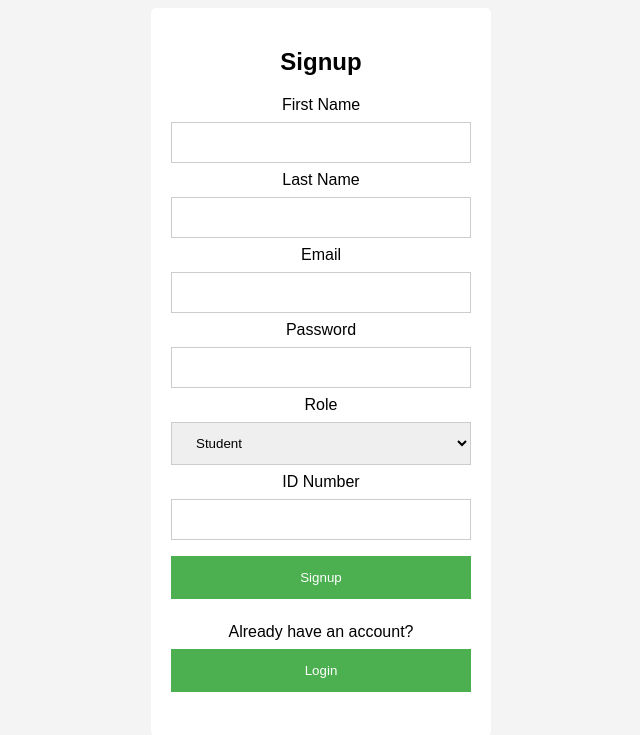
After one commit to sushantnair/Inventory_Management, a PHP site: page /signup_form.php in a window 1280 px wide. The commit adds this page. Shown: the top 735 px of the page, without its empty margins (319-959 px from the left). Run offline with PHP 8.4, Linux system fonts and the light colour scheme.

Commit message:
added login_form and signup_form (Sent by shashank))

```diff
--- a/index.php
+++ b/index.php
@@ -15,8 +15,9 @@
 </head>
 <body>
 <?php
-        include "./navbar.php";
-        echo createnavbar();
+        // include "./navbar.php";
+        // echo createnavbar();
+        include "login_form.php";
     ?>
 </body>
 </html>
--- /dev/null
+++ b/signup_form.php
@@ -0,0 +1,82 @@
+<!DOCTYPE html>
+<html>
+<head>
+  <title>Signup Page</title>
+  <style>
+    body {
+      font-family: Arial, sans-serif;
+      background-color: #f4f4f4;
+      text-align: center;
+    }
+
+    .container {
+      margin-top: 200px;
+      width: 300px;
+      padding: 20px;
+      background-color: #fff;
+      border-radius: 5px;
+      margin: 0 auto;
+    }
+
+    input[type=text],
+    input[type=email],
+    input[type=password],
+    select {
+      width: 100%;
+      padding: 12px 20px;
+      margin: 8px 0;
+      display: inline-block;
+      border: 1px solid #ccc;
+      box-sizing: border-box;
+    }
+
+    button {
+      background-color: #4CAF50;
+      color: white;
+      padding: 14px 20px;
+      margin: 8px 0;
+      border: none;
+      cursor: pointer;
+      width: 100%;
+    }
+
+    button:hover {
+      opacity: 0.8;
+    }
+  </style>
+</head>
+<body>
+<div class="container">
+    <h2>Signup</h2>
+    <form action="signup.php" method="POST">
+      <label for="signup-first-name">First Name</label>
+      <input type="text" id="signup-first-name" name="signup-first-name" required>
+
+      <label for="signup-last-name">Last Name</label>
+      <input type="text" id="signup-last-name" name="signup-last-name" required>
+
+      <label for="signup-email">Email</label>
+      <input type="email" id="signup-email" name="signup-email" required pattern=".+@somaiya\.edu$"
+             title="Please enter a valid @somaiya.edu email address">
+
+      <label for="signup-password">Password</label>
+      <input type="password" id="signup-password" name="signup-password" required>
+
+      <label for="signup-role">Role</label>
+      <select id="signup-role" name="signup-role" required>
+        <option value="student">Student</option>
+        <option value="lab-assistant">Lab Assistant</option>
+        <option value="faculty">Faculty</option>
+      </select>
+
+      <label for="signup-id-number">ID Number</label>
+      <input type="text" id="signup-id-number" name="signup-id-number" required>
+
+      <button type="submit">Signup</button>
+    </form>
+    <p>Already have an account? <a href="login_form.php"><button>Login</button></a></p>
+
+  </div>
+
+</body>
+</html>
```
Also changed, not shown: login_form.php (added, +65 -0 lines), login.php (added).
